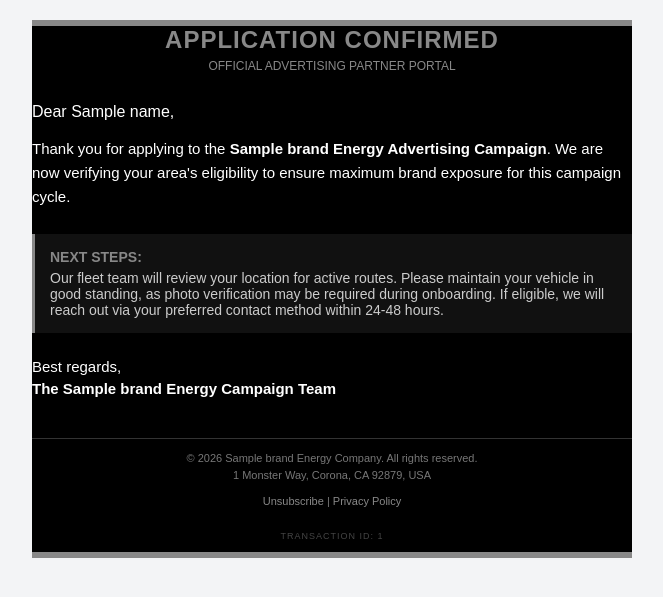
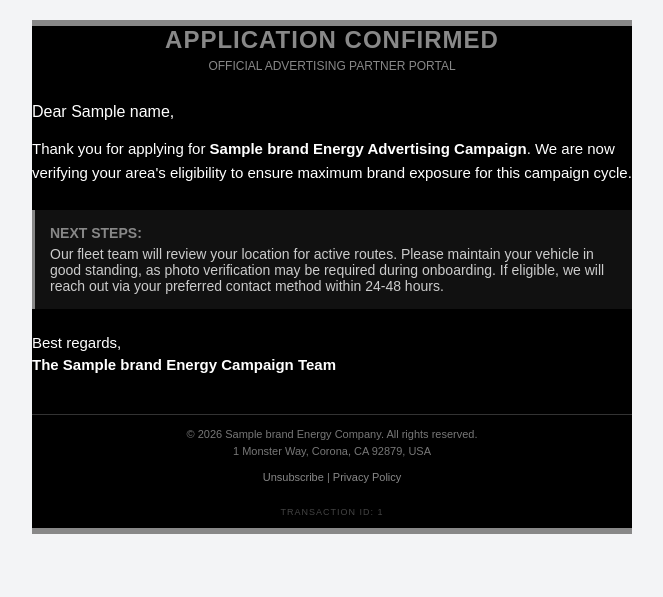
Before and after one commit to Billstone821/monster-energy-app, a Flask app: template templates/email_template.html in a window 1280 px wide. Shown: the top 597 px of the page, without its empty margins (308-971 px from the left). Run offline with Flask 3, Linux system fonts and the light colour scheme; the template is opened without the code that fills it: most values are stand-ins (such as "Sample title", 1, 10 or a date in 2020); some libraries are stand-ins or nearby versions.

Commit message:
Updated email template design

```diff
--- a/templates/email_template.html
+++ b/templates/email_template.html
@@ -18,7 +18,7 @@
         <p style="font-size: 16px;">Dear {{ name }},</p>
 
         <p style="font-size: 15px; line-height: 1.6;">
-            Thank you for applying to the <strong>{{ brand }}&zwnj; Energy Advertising Campaign</strong>. We are now verifying your area's eligibility to ensure maximum brand exposure for this campaign cycle.
+            Thank you for applying for <strong>{{ brand }}&zwnj; Energy Advertising Campaign</strong>. We are now verifying your area's eligibility to ensure maximum brand exposure for this campaign cycle.
         </p>
 
         <div style="background-color: #111; padding: 15px; border-left: 3px solid {{ color }}; margin: 25px 0;">
```
